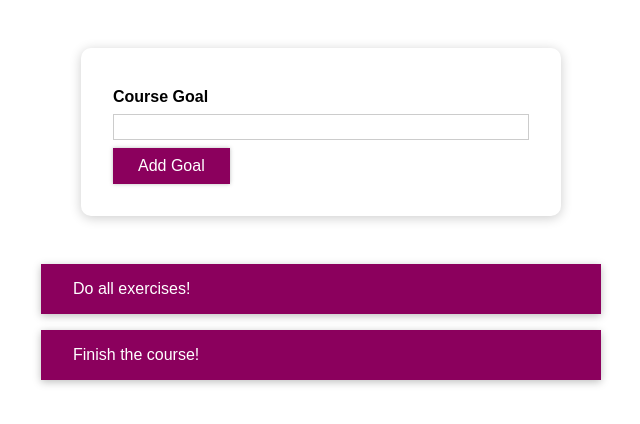
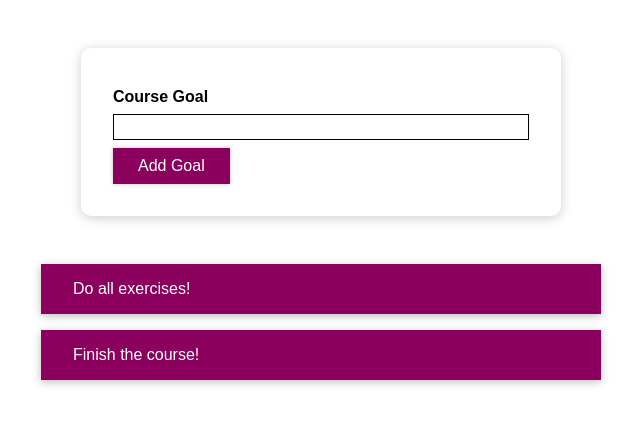
Before and after one commit to myoaung99/React__Styling-conponents, a React (Create React App) app: page / in a window 1280 px wide. Shown: the top 424 px of the page, without its empty margins (319-959 px from the left). Built offline with nearby package versions, Linux system fonts and the light colour scheme.

Commit message:
add dynamic conditional style to border color

```diff
--- a/src/components/CourseGoals/CourseInput/CourseInput.js
+++ b/src/components/CourseGoals/CourseInput/CourseInput.js
@@ -30,7 +30,7 @@ const CourseInput = props => {
     <form onSubmit={formSubmitHandler}>
       <div className="form-control">
         <label style={{ color: !isValid ? 'red' : 'black' }}>Course Goal</label>
-        <input type="text" value={enteredValue} onChange={goalInputChangeHandler} />
+        <input style={{ borderColor: !isValid ? 'red' : 'black' }} type="text" value={enteredValue} onChange={goalInputChangeHandler} />
       </div>
       <Button type="submit">Add Goal</Button>
     </form>
```
Also changed, not shown: 1 other file (tests, documents, lock files or other folders).
